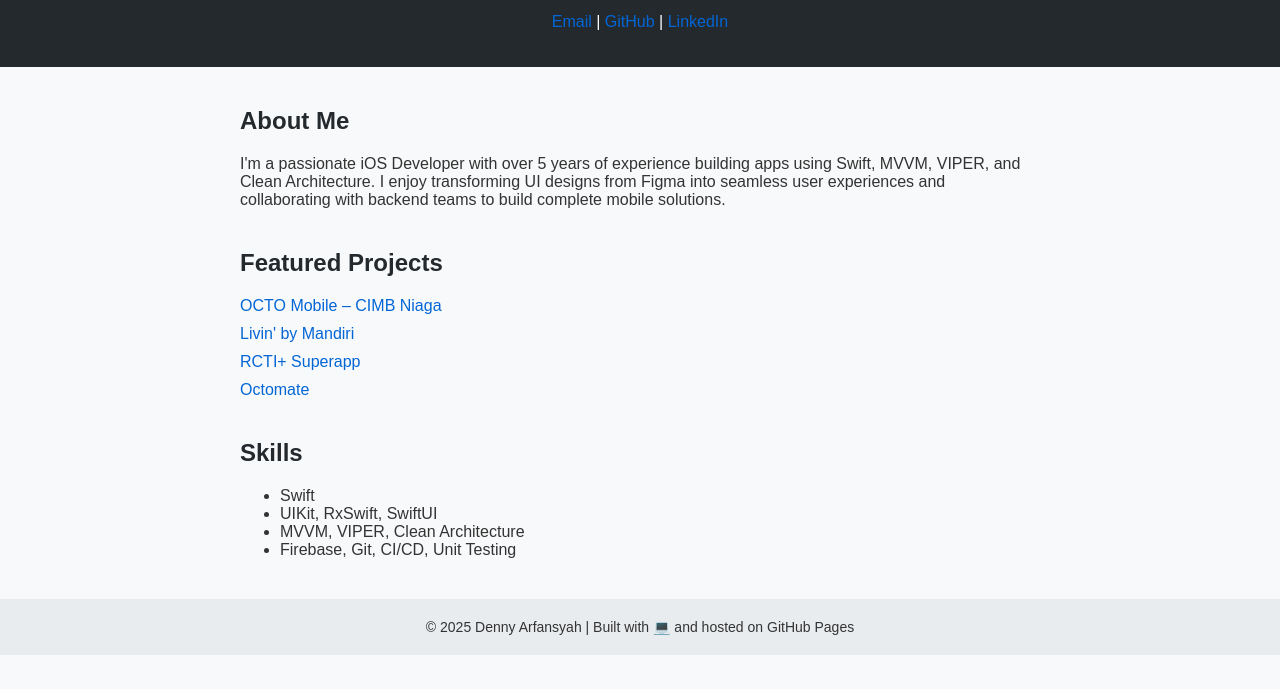
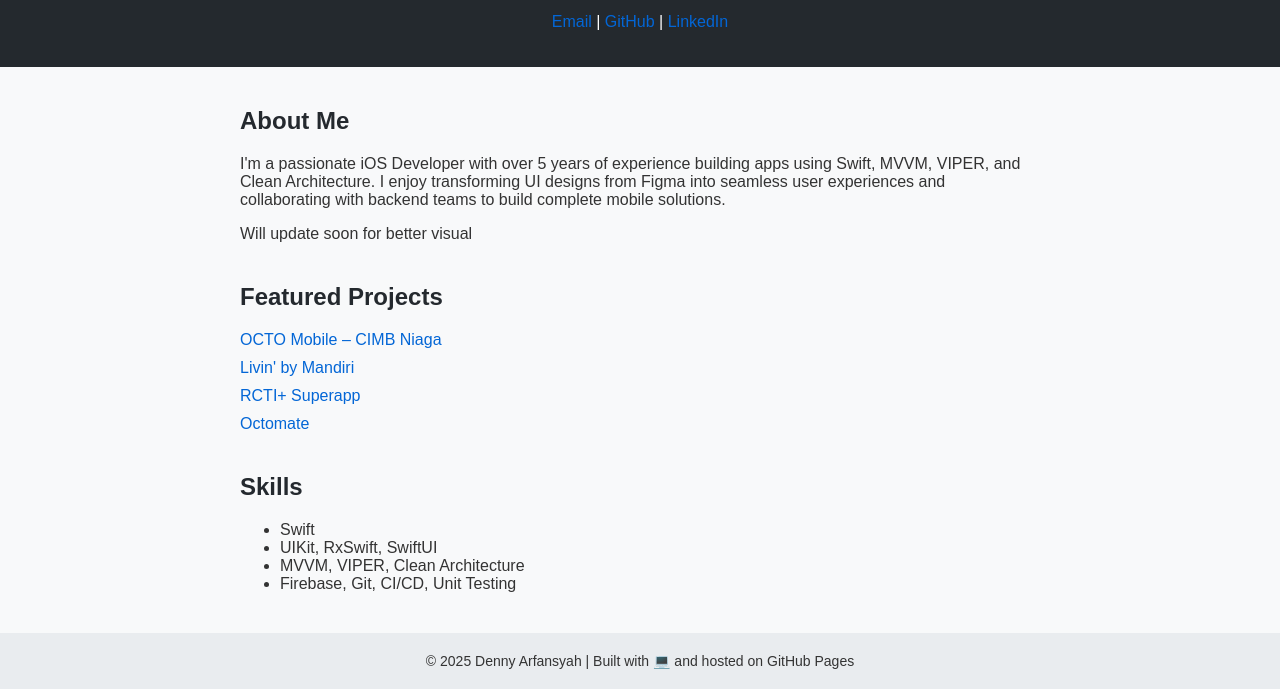
Before and after one commit to dennyArfansyah/dennyarfansyah.github.io, a plain HTML site: page index.html in a window 1280 px wide. Shown: the part 121-810 px from the top of the page. Drawn offline with Linux system fonts and the light colour scheme.

Commit message:
update index file

```diff
--- a/index.html
+++ b/index.html
@@ -29,6 +29,8 @@
   <section>
     <h2>About Me</h2>
     <p>I'm a passionate iOS Developer with over 5 years of experience building apps using Swift, MVVM, VIPER, and Clean Architecture. I enjoy transforming UI designs from Figma into seamless user experiences and collaborating with backend teams to build complete mobile solutions.</p>
+
+    <p>Will update soon for better visual</p>
   </section>
 
   <section>
```
